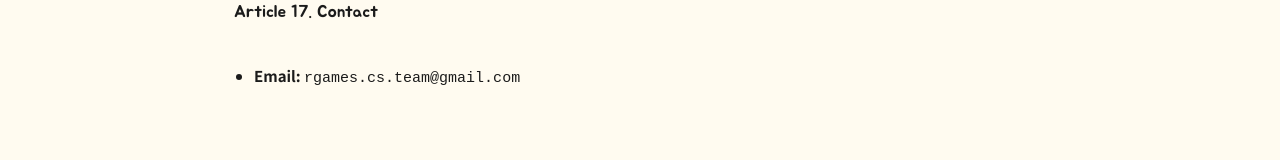
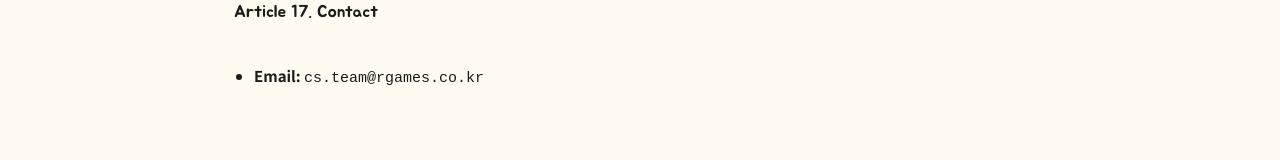
Before and after one commit to rgames-owner/rgames-website, a Next.js app: page /games/hunter-tower/terms in a window 1280 px wide. Shown: the part 5912-6072 px from the top of the page. Built offline with nearby package versions, Linux system fonts and the light colour scheme.

Commit message:
이메일 변경

```diff
--- a/lib/games/hunter-tower/privacy-en.ts
+++ b/lib/games/hunter-tower/privacy-en.ts
@@ -12,7 +12,7 @@ export const hunterTowerPrivacyEn: GamePolicy = {
 - This policy is current as of the **Last updated** date above. We may notify you of changes via the App or this page.
 
 **Contact**
-- Email: \`rgames.cs.team@gmail.com\`
+- Email: \`cs.team@rgames.co.kr\`
 
 ### 2. Information we collect or that is processed
 The App is offered **without requiring account registration**. We do **not** collect email, real name, or similar account details that you do not voluntarily provide.
@@ -104,7 +104,7 @@ Depending on your jurisdiction, you may have rights to **access, correct, delete
 - **Android:** Settings → Google → Ads or privacy settings — **reset ad ID**, **opt out of ads personalization**, etc.
 - **iOS:** Settings → Privacy & Security → **Tracking**, **Apple Advertising**, etc.
 
-Contact: \`rgames.cs.team@gmail.com\`
+Contact: \`cs.team@rgames.co.kr\`
 
 ### 8. Ads, similar technologies, and consent
 - **Ad SDKs** may process advertising identifiers and related data.
@@ -123,7 +123,7 @@ We endeavor to apply **reasonable measures** (minimizing data, signing local-sav
 We may update this policy when laws, the App, or SDKs change. We will post the **effective date** and, where appropriate, summarize **material changes** on this page.
 
 ### 12. Contact
-- **Email:** \`rgames.cs.team@gmail.com\`
+- **Email:** \`cs.team@rgames.co.kr\`
 
 ### Appendix A. Store privacy-disclosure mapping (reference)
 The table below shows this policy aligns with each store's privacy disclosure (Apple App Privacy / Google Play Data safety).
--- a/lib/games/hunter-tower/privacy-ko.ts
+++ b/lib/games/hunter-tower/privacy-ko.ts
@@ -12,7 +12,7 @@ export const hunterTowerPrivacyKo: GamePolicy = {
 - 본 방침은 **최종 수정일** 기준이며, 변경 시 앱 내 또는 본 페이지를 통해 공지할 수 있습니다.
 
 **운영자 연락처**
-- 이메일: \`rgames.cs.team@gmail.com\`
+- 이메일: \`cs.team@rgames.co.kr\`
 
 ### 2. 수집·이용하는 정보
 본 앱은 **회원가입을 요구하지 않는 방식**으로 제공됩니다. 이메일·실명 등 이용자가 직접 입력하는 계정 정보는 운영자가 수집하지 않습니다.
@@ -106,7 +106,7 @@ Google(AdMob·Firebase·Google Play Games 포함), Unity(**Unity Gaming Services
 - **Android:** 설정 → Google → 광고 또는 개인정보 보호 설정에서 **광고 ID 재설정·맞춤 광고 옵트아웃** 등
 - **iOS:** 설정 → 개인 정보 보호 및 보안 → **추적(Tracking)**, **Apple 광고** 등에서 추적 허용 여부 변경
 
-문의: \`rgames.cs.team@gmail.com\`
+문의: \`cs.team@rgames.co.kr\`
 
 ### 8. 광고·유사 기술·동의
 - 본 앱은 **광고 SDK**를 통해 **광고 식별자** 및 관련 정보가 처리될 수 있습니다.
@@ -127,7 +127,7 @@ Google(AdMob·Firebase·Google Play Games 포함), Unity(**Unity Gaming Services
 법령·서비스·SDK 변경 시 본 방침을 수정할 수 있으며, **시행일·주요 변경 사유**를 본 페이지에 게시합니다.
 
 ### 12. 문의
-- **이메일:** \`rgames.cs.team@gmail.com\`
+- **이메일:** \`cs.team@rgames.co.kr\`
 
 ### 부록 A. 스토어 개인정보 신고 대응표(참고)
 아래 표는 본 방침이 각 스토어의 개인정보 신고(Apple App Privacy / Google Play 데이터 보안)와 일치함을 보여 주기 위한 참고 자료입니다.
--- a/lib/games/hunter-tower/terms-en.ts
+++ b/lib/games/hunter-tower/terms-en.ts
@@ -100,7 +100,7 @@ If we cause damage to a User through **willful misconduct or gross negligence**,
 3. For Users outside Korea, mandatory local laws may apply to the extent required.
 
 ### Article 17. Contact
-- **Email:** \`rgames.cs.team@gmail.com\`
+- **Email:** \`cs.team@rgames.co.kr\`
 
 ### Appendix
 - Please also review our **Privacy Policy** alongside these Terms of Service: [Privacy Policy](/games/hunter-tower/privacy)
--- a/lib/games/hunter-tower/terms-ko.ts
+++ b/lib/games/hunter-tower/terms-ko.ts
@@ -100,7 +100,7 @@ export const hunterTowerTermsKo: GamePolicy = {
 3. 해외 이용자의 경우 해당 국가의 강행 법규가 적용될 수 있습니다.
 
 ### 제17조 (문의)
-- **이메일:** \`rgames.cs.team@gmail.com\`
+- **이메일:** \`cs.team@rgames.co.kr\`
 
 ### 부록
 - 본 이용약관과 함께 **개인정보처리방침**도 반드시 확인해 주세요: [개인정보처리방침](/games/hunter-tower/privacy)
```
Also changed, not shown: scripts/verify-hunter-tower-support.mjs (+11 -0 lines).
